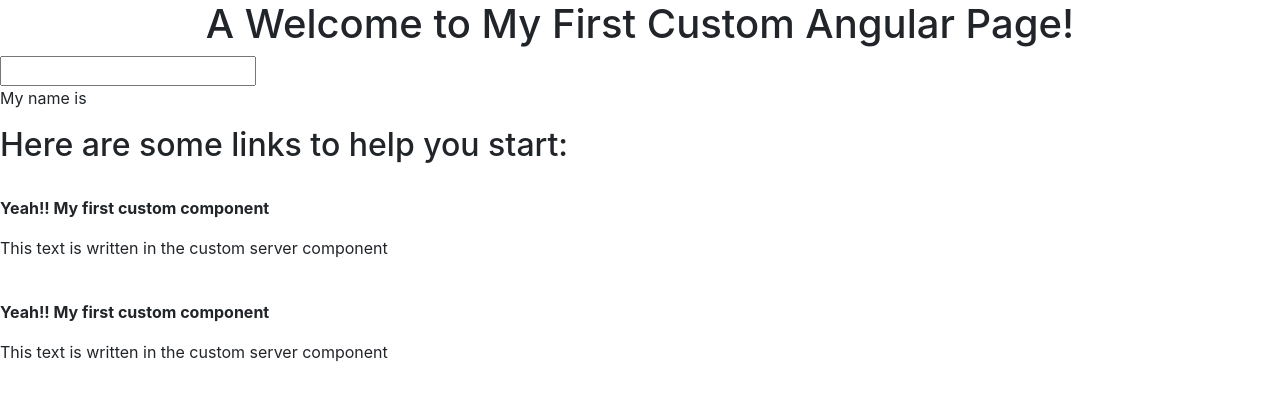
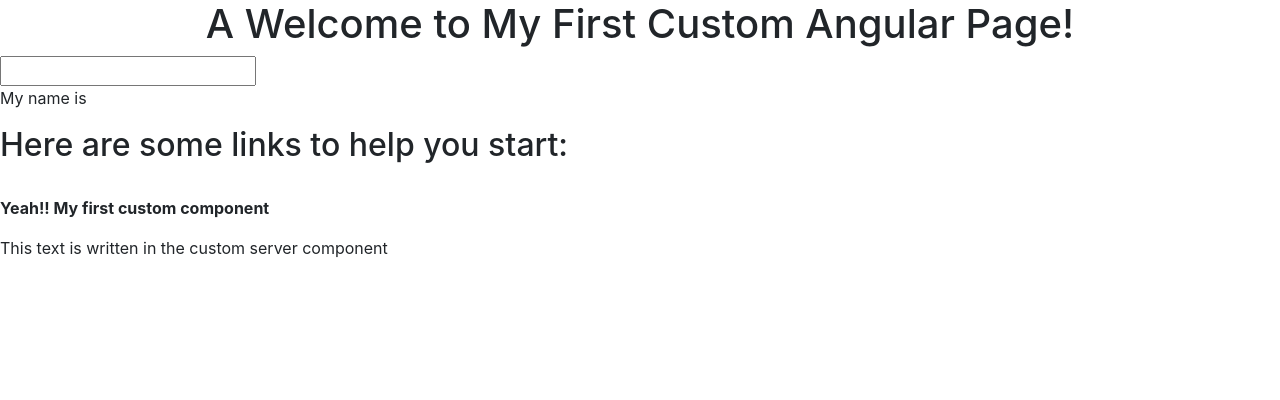
Before and after one commit to pratikaambani/angular2-practise, an Angular app in the folder my-first-app/: page / in a window 1280 px wide. Shown: the top 400 px of the page. Built offline with nearby package versions, Linux system fonts and the light colour scheme.

Commit message:
inline template instead of external styling

```diff
--- a/my-first-app/src/app/servers/servers.component.html
+++ b/my-first-app/src/app/servers/servers.component.html
@@ -1,3 +1,3 @@
 <!-- used app-custom-server inside servers component -->
-<app-custom-server></app-custom-server>
-<app-custom-server></app-custom-server>
+<!-- <app-custom-server></app-custom-server>
+<app-custom-server></app-custom-server> -->
--- a/my-first-app/src/app/servers/servers.component.ts
+++ b/my-first-app/src/app/servers/servers.component.ts
@@ -2,7 +2,8 @@ import { Component, OnInit } from '@angular/core';
 
 @Component({
   selector: 'app-servers',
-  templateUrl: './servers.component.html',
+/*  templateUrl: './servers.component.html',*/
+  template: '<app-custom-server></app-custom-server>',
   styleUrls: ['./servers.component.css']
 })
 export class ServersComponent implements OnInit {
```
Also changed, not shown: 1 other file (tests, documents, lock files or other folders).
